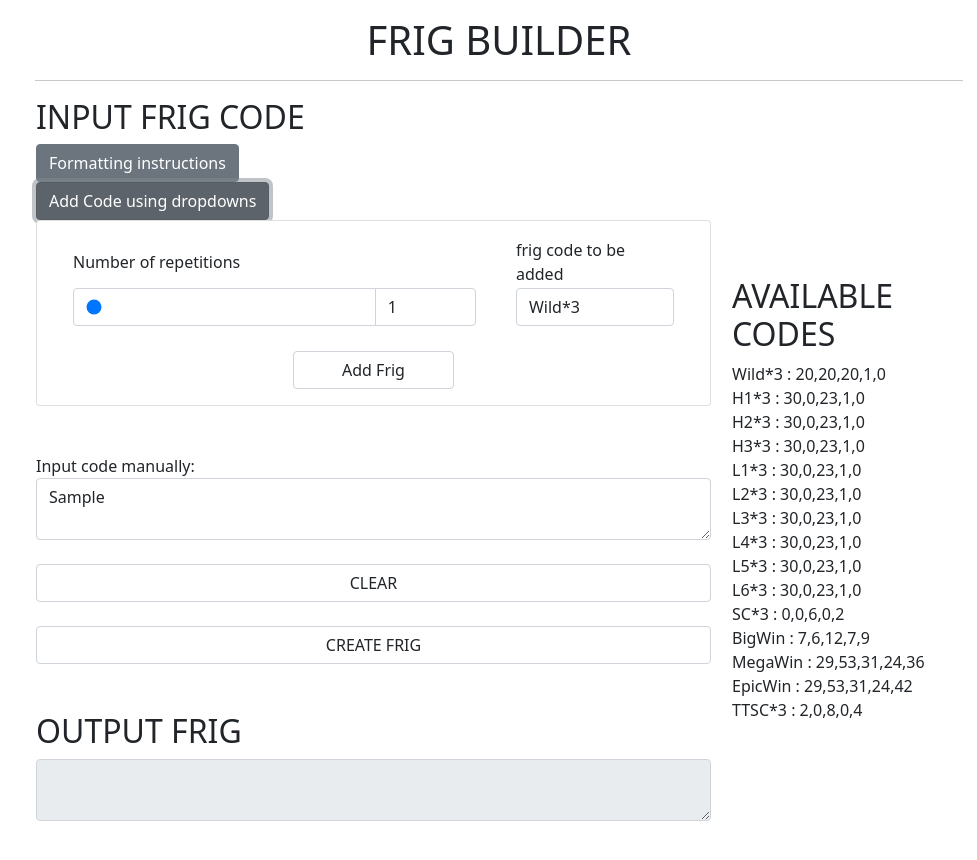
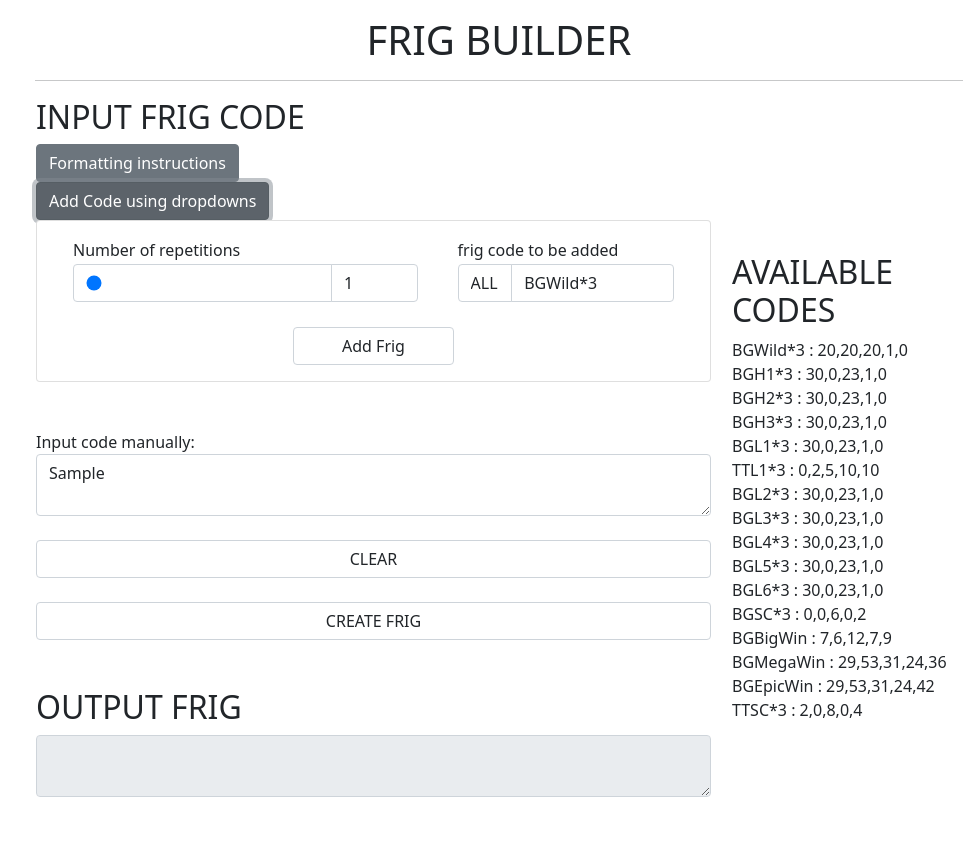
Before and after one commit to PetarKrstic34817/FrigBuilder, a plain HTML site: page index.html in a window 1280 px wide. Both pictures are taken after typing "Sample" into the empty fields and a click on the button "Add Code using dropdowns". Shown: the whole page, without its empty margins (141-1118 px from the left). Drawn offline with Linux system fonts and the light colour scheme.

Commit message:
Added game mode filter

```diff
--- a/index.html
+++ b/index.html
@@ -43,15 +43,23 @@
                                                 </td>
                                             </tr>
                                             <tr>
-                                                <td style="padding-right: 20px; padding-left: 20px;">
+                                                <td style="padding-right: 20px; padding-left: 20px; width: 60%;">
                                                     <div class="input-group">
                                                         <input class="form-control w-75" type="range" id="repsRange" min="1" max="20" value="1" oninput="repsRange()">
                                                         <input class="form-control w-25" type="text" id="repsNum" value="1" onkeyup="repsNum()">
                                                     </div>
                                                 </td>
-                                                <td style="padding-right: 20px; padding-left: 20px;">
-                                                    <select class="form-control" id="frigCodes">
-                                                    </select>
+                                                <td style="padding-right: 20px; padding-left: 20px; width: 40%;">
+                                                    <div class="input-group">
+                                                        <select class="form-control w-25" id="frigFilter" onchange="filterFrigs()">
+                                                            <option value="ALL">ALL</option>
+                                                            <option value="BG">BG</option>
+                                                            <option value="FS">FS</option>
+                                                            <option value="TT">TT</option>
+                                                        </select>
+                                                        <select class="form-control w-75" id="frigCodes">
+                                                        </select>
+                                                    </div>
                                                 </td>
                                             </tr>
                                         </table>
--- a/index.js
+++ b/index.js
@@ -2,20 +2,21 @@ function getConfig(){
     return {
         "FrigMaps":
         {
-            "Wild*3":"20,20,20,1,0",
-            "H1*3":"30,0,23,1,0",
-            "H2*3":"30,0,23,1,0",
-            "H3*3":"30,0,23,1,0",
-            "L1*3":"30,0,23,1,0",
-            "L2*3":"30,0,23,1,0",
-            "L3*3":"30,0,23,1,0",
-            "L4*3":"30,0,23,1,0",
-            "L5*3":"30,0,23,1,0",
-            "L6*3":"30,0,23,1,0",
-            "SC*3":"0,0,6,0,2",
-            "BigWin":"7,6,12,7,9",
-            "MegaWin":"29,53,31,24,36",
-            "EpicWin":"29,53,31,24,42",
+            "BGWild*3":"20,20,20,1,0",
+            "BGH1*3":"30,0,23,1,0",
+            "BGH2*3":"30,0,23,1,0",
+            "BGH3*3":"30,0,23,1,0",
+            "BGL1*3":"30,0,23,1,0",
+            "TTL1*3":"0,2,5,10,10",
+            "BGL2*3":"30,0,23,1,0",
+            "BGL3*3":"30,0,23,1,0",
+            "BGL4*3":"30,0,23,1,0",
+            "BGL5*3":"30,0,23,1,0",
+            "BGL6*3":"30,0,23,1,0",
+            "BGSC*3":"0,0,6,0,2",
+            "BGBigWin":"7,6,12,7,9",
+            "BGMegaWin":"29,53,31,24,36",
+            "BGEpicWin":"29,53,31,24,42",
             "TTSC*3":"2,0,8,0,4"
         }
     };
@@ -96,3 +97,26 @@ function clean()
 {
     document.getElementById("input").value = "";
 }
+
+function filterFrigs()
+{
+    const config = Object.entries(getConfig().FrigMaps);
+    let selectFrigCodes = document.getElementById('frigCodes');
+    while (selectFrigCodes.firstChild) {
+        selectFrigCodes.firstChild.remove()
+    }
+    for(i=0;i<config.length;i++){
+        let optFC = document.createElement('option');
+        optFC.value = config[i][0];
+        optFC.innerHTML = config[i][0];
+        if(document.getElementById('frigFilter').value == "ALL"){
+            selectFrigCodes.appendChild(optFC);
+        }
+        else{
+            if(config[i][0].startsWith(document.getElementById('frigFilter').value)){
+                selectFrigCodes.appendChild(optFC);
+            }
+        }
+    }
+
+}
```
